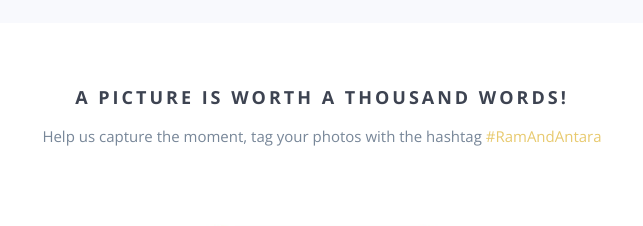
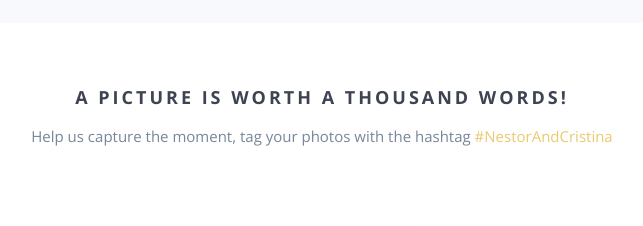
Before and after one commit to rotsen91/rotsen91.github.io, a website: page index.html in a window 1280 px wide. Shown: the part 2400-2626 px from the top of the page, 318-961 px from the left. Drawn offline with nearby package versions, Linux system fonts and the light colour scheme; some packages are replaced by stand-ins of ours; a script that the page names is missing; files whose address does not match are found by name.

Commit message:
change hash

```diff
--- a/index.html
+++ b/index.html
@@ -283,7 +283,7 @@
                 <div class="col-md-12 text-center">
                     <h3>A picture is worth a thousand words!</h3>
                     <p>Help us capture the moment, tag your photos with the hashtag
-                        <a href="https://instagram.com/explore/tags/ramandantara/" target="_blank">#RamAndAntara</a>
+                        <a href="https://instagram.com/explore/tags/ramandantara/" target="_blank">#NestorAndCristina</a>
                     </p>
                 </div>
             </div>
```
